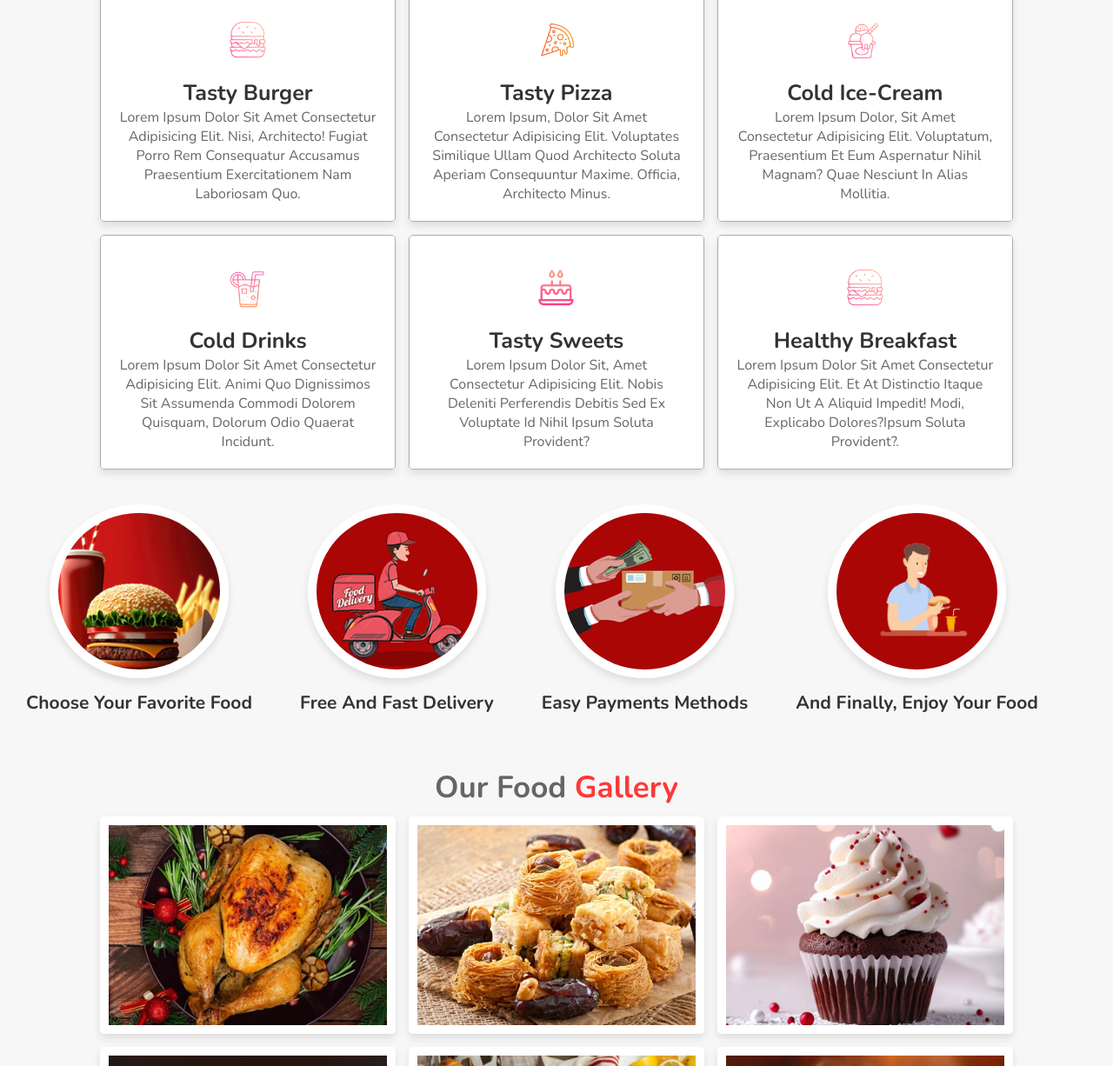
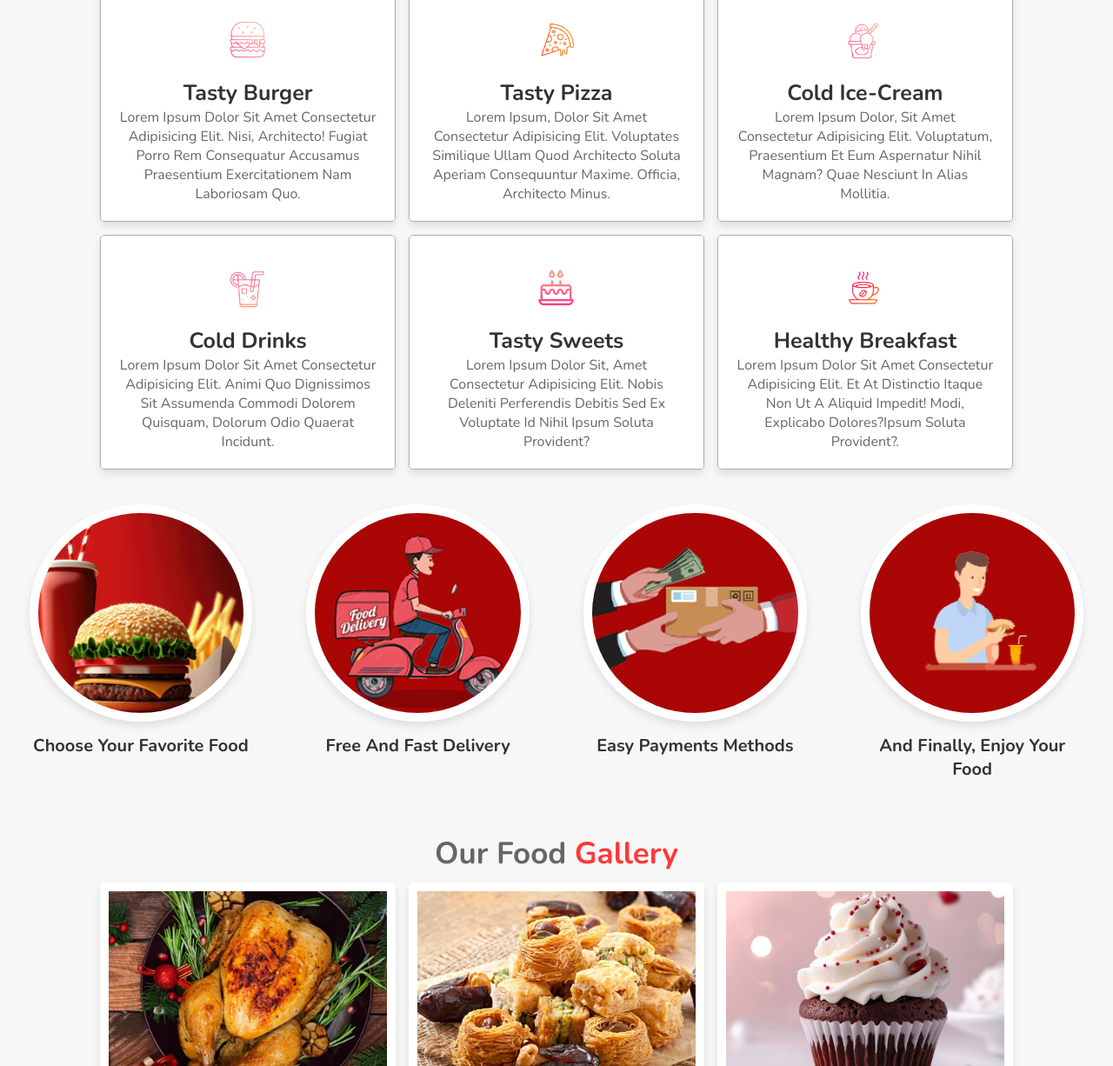
Before and after one commit to basma254/Food, a plain HTML site: page index.html in a window 1280 px wide. Shown: the part 902-2128 px from the top of the page at 87% size. Drawn offline with nearby package versions, Linux system fonts and the light colour scheme.

Commit message:
Add files via upload

```diff
--- a/index.html
+++ b/index.html
@@ -117,7 +117,7 @@
         <div class="box">
             <img class="image" src="./img/breakfast1.PNG" alt="">
             <div class="content">
-                <img src="./img/burger icon1.png" alt="">
+                <img src="./img/cofe1.png" alt="">
                 <h3>healthy breakfast</h3>
                 <p>Lorem ipsum dolor sit amet consectetur adipisicing elit.
                    Et at distinctio itaque non ut a aliquid impedit! Modi,
@@ -225,7 +225,7 @@
   <!-- popular end -->
   <!-- steps start -->
 
-  <section class="steps">
+<section class="steps">
 
     <div class="box">
         <img src="./img/food1.png" alt="">
@@ -243,7 +243,8 @@
         <img src="./img/eat1.png" alt="">
         <h3> and finally, enjoy your food </h3>
     </div>
-  </section>
+
+</section>
   <!-- steps end -->
   <!-- gallery start -->
 
--- a/style.css
+++ b/style.css
@@ -329,22 +329,24 @@ background:var(--red) ;
 }
 
 .steps .box{
-    float: 1 1 25rem;
+    flex: 1 1 25rem;
     padding: 1rem;
     text-align: center;
 }
 
 .steps .box img{
     border-radius: 50%;
-    border: 1rem solid#fff;
+    border: 1rem solid #fff;
     box-shadow: 0 .5rem 1rem rgba(0, 0, 0, .1);
-    height: 20rem;
+    height: 25rem;
+
 }
 
 .steps .box h3{
-    font-size: 2.1rem;
+    font-size: 2rem;
     color: #333;
     padding: 1rem ;
+
 }
 
 
```
Also changed, not shown: img/cofe.PNG (added), img/cofe1.png (added).
